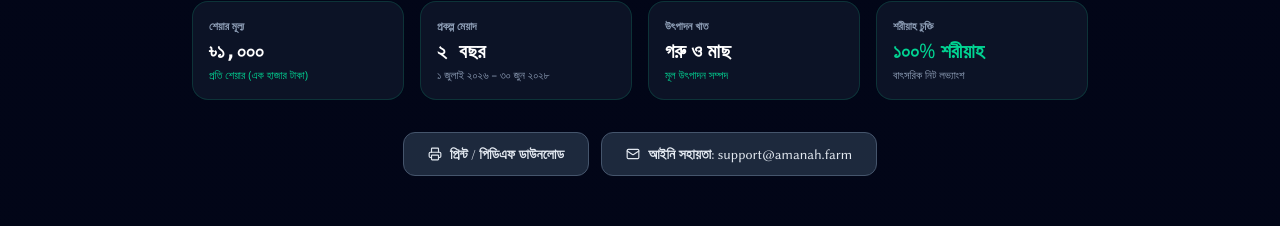
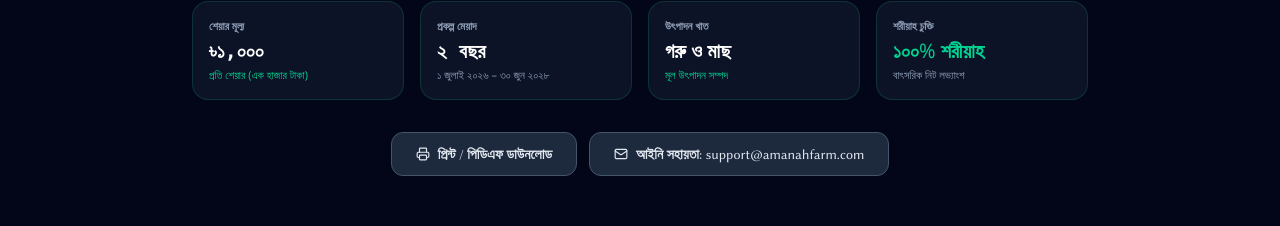
Before and after one commit to DevRomizKhan/Agro-Farm-Investment-Platform, a Next.js app: page /terms in a window 1280 px wide. Shown: the part 437-663 px from the top of the page. Built offline with nearby package versions, Linux system fonts and the light colour scheme; no server answers.

Commit message:
domain updated

```diff
--- a/app/(public)/terms/page.tsx
+++ b/app/(public)/terms/page.tsx
@@ -161,7 +161,7 @@ const SECTIONS_EN: PolicySection[] = [
       '1.1. Investment shares are priced at BDT 1,000 per share (One Thousand BDT).',
       '1.2. An investor may purchase multiple shares.',
       '1.3. Once an investment is confirmed, it is non-refundable during the first year of the investment period.',
-      '1.4. All payments must be completed through available payment methods as provided by The Amanah.farm. Only BDT currency is supported.',
+      '1.4. All payments must be completed through available payment methods as provided by Amanah Farm (amanahfarm.com). Only BDT currency is supported.',
       '1.5. Investment is made in full compliance with Islamic Sharia Law principles.',
     ],
   },
@@ -283,11 +283,11 @@ export default function TermsPage() {
               {lang === 'bn' ? 'প্রিন্ট / পিডিএফ ডাউনলোড' : 'Print / Save Terms PDF'}
             </button>
             <a
-              href="mailto:support@amanah.farm"
+              href="mailto:support@amanahfarm.com"
               className="btn-secondary text-xs inline-flex items-center gap-2 py-2 px-4 border-emerald-500/20 bg-emerald-500/10 text-emerald-400 hover:bg-emerald-500/20"
             >
               <Mail className="h-3.5 w-3.5" />
-              {lang === 'bn' ? 'আইনি সহায়তা: support@amanah.farm' : 'Contact Legal Support: support@amanah.farm'}
+              {lang === 'bn' ? 'আইনি সহায়তা: support@amanahfarm.com' : 'Contact Legal Support: support@amanahfarm.com'}
             </a>
           </div>
         </div>
@@ -398,11 +398,11 @@ export default function TermsPage() {
           </p>
           <div className="pt-2 flex flex-col sm:flex-row items-center justify-center gap-3">
             <a
-              href="mailto:support@amanah.farm"
+              href="mailto:support@amanahfarm.com"
               className="btn-primary inline-flex items-center gap-2 text-sm px-6 py-3"
             >
               <Mail className="h-4 w-4" />
-              support@amanah.farm
+              support@amanahfarm.com
             </a>
             <Link
               href={ROUTES.CONTACT}
--- a/app/layout.tsx
+++ b/app/layout.tsx
@@ -8,6 +8,7 @@ import type { Language } from '@/lib/i18n/translations'
 import './globals.css'
 
 export const metadata: Metadata = {
+  metadataBase: new URL(process.env.NEXT_PUBLIC_APP_URL || 'https://www.amanahfarm.com'),
   title: {
     default: 'Amanah Farm — Invest in Agriculture. Harvest the Future.',
     template: '%s | Amanah Farm',
--- a/constants/index.ts
+++ b/constants/index.ts
@@ -9,8 +9,8 @@ export const COMPANY_INFO = {
   executive: 'Nirob Hassan',
   executiveTitle: 'Former Executor',
   phone: '01954 745991',
-  email: 'support@amanah.farm',
-  website: 'www.amanah.farm',
+  email: 'support@amanahfarm.com',
+  website: 'www.amanahfarm.com',
   farmLocations: 'Sottrogram, Kalai, Joypurhat',
   mapQuery: 'Sottrogram, Kalai, Joypurhat, Bangladesh',
 } as const
--- a/lib/i18n/translations.ts
+++ b/lib/i18n/translations.ts
@@ -932,7 +932,7 @@ export const translations: Record<Language, TranslationDictionary> = {
         },
         {
           q: 'What is the share price and minimum investment?',
-          a: 'Investment shares are priced at BDT 10,000 per share (One Thousand BDT). You can start with as little as 1 share (BDT 10,000) and may purchase multiple shares through approved BDT payment channels on The Amanah.farm.',
+          a: 'Investment shares are priced at BDT 10,000 per share (One Thousand BDT). You can start with as little as 1 share (BDT 10,000) and may purchase multiple shares through approved BDT payment channels on Amanah Farm (amanahfarm.com).',
         },
         {
           q: 'How and when are dividend returns distributed?',
```
